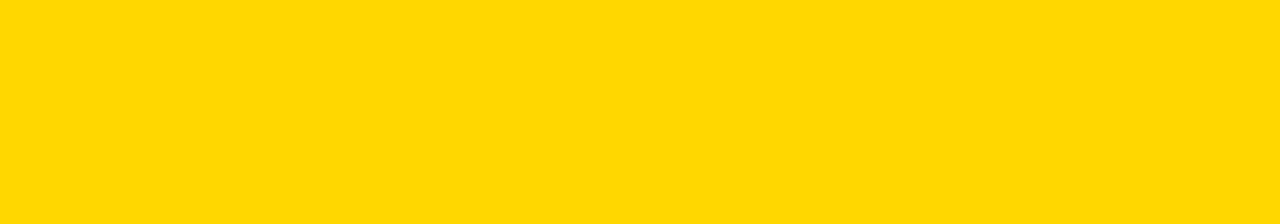
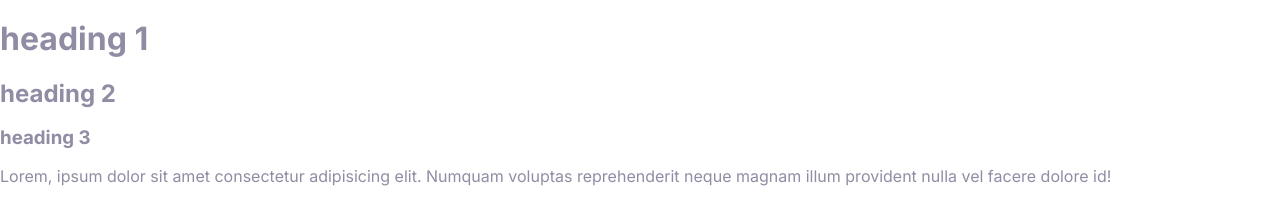
Before and after one commit to rubenruvalcabac/moshify, a plain HTML site: page index.html in a window 1280 px wide. Drawn offline with Linux system fonts and the light colour scheme.

Commit message:
color palette

```diff
--- a/css/styles.css
+++ b/css/styles.css
@@ -1,3 +1,12 @@
+:root {
+  --color-primary: #2584ff;
+  --color-secondary: #00d9ff;
+  --color-accent: #ff3400;
+  --color-heading: #1b0760;
+  --color-body: #918ca4;
+}
+
 body {
-  background: gold;
+  font-family: "Inter", sans-serif;
+  color: var(--color-body);
 }
--- a/index.html
+++ b/index.html
@@ -6,7 +6,22 @@
     <meta name="viewport" content="width=device-width, initial-scale=1.0" />
     <title>Document</title>
     <link rel="stylesheet" href="css/normalize.css" />
+
+    <link rel="preconnect" href="https://fonts.gstatic.com" />
+    <link
+      href="https://fonts.googleapis.com/css2?family=Inter:wght@400;700&display=swap"
+      rel="stylesheet"
+    />
+
     <link rel="stylesheet" href="css/styles.css" />
   </head>
-  <body></body>
+  <body>
+    <h1>heading 1</h1>
+    <h2>heading 2</h2>
+    <h3>heading 3</h3>
+    <p>
+      Lorem, ipsum dolor sit amet consectetur adipisicing elit. Numquam voluptas
+      reprehenderit neque magnam illum provident nulla vel facere dolore id!
+    </p>
+  </body>
 </html>
```
